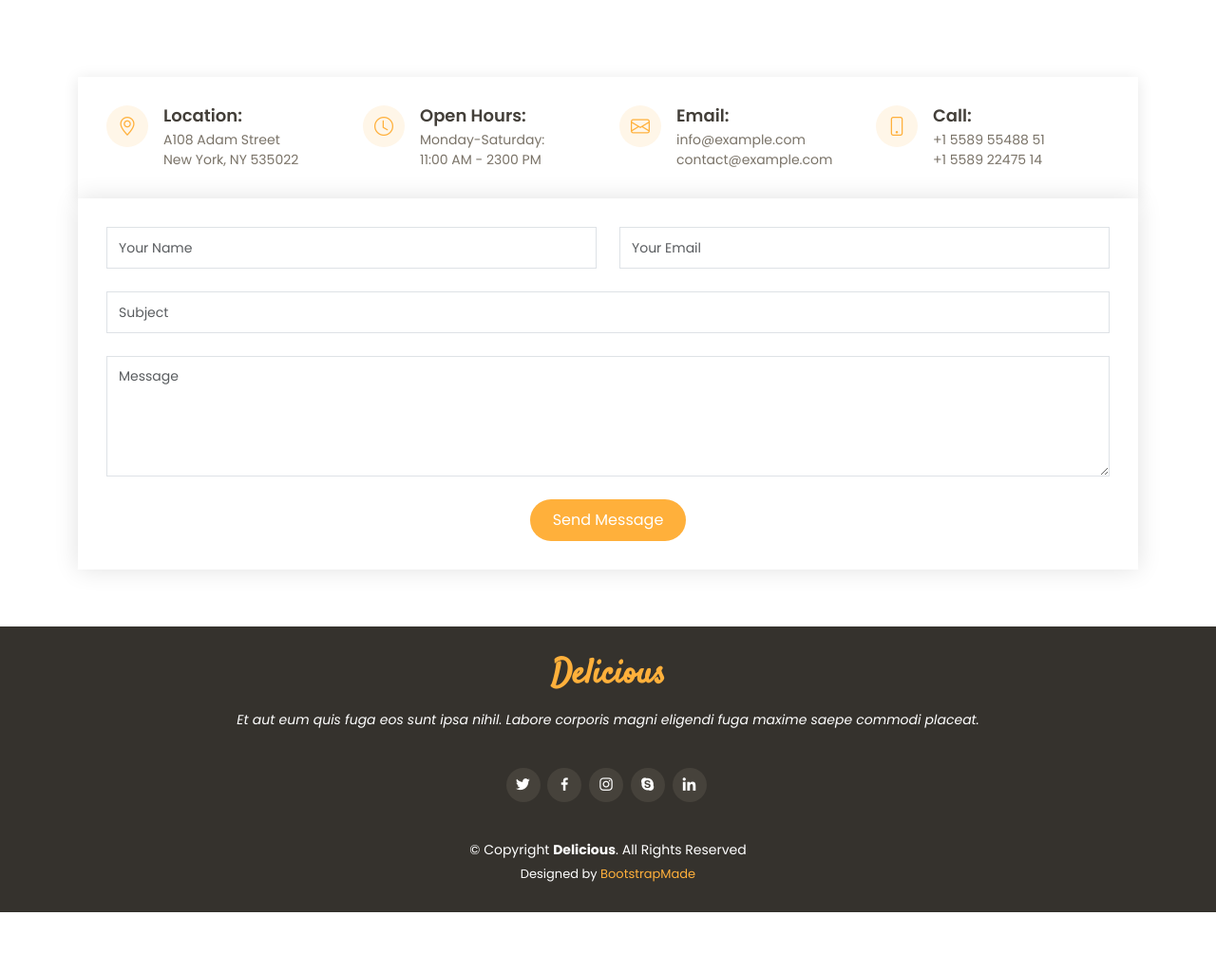
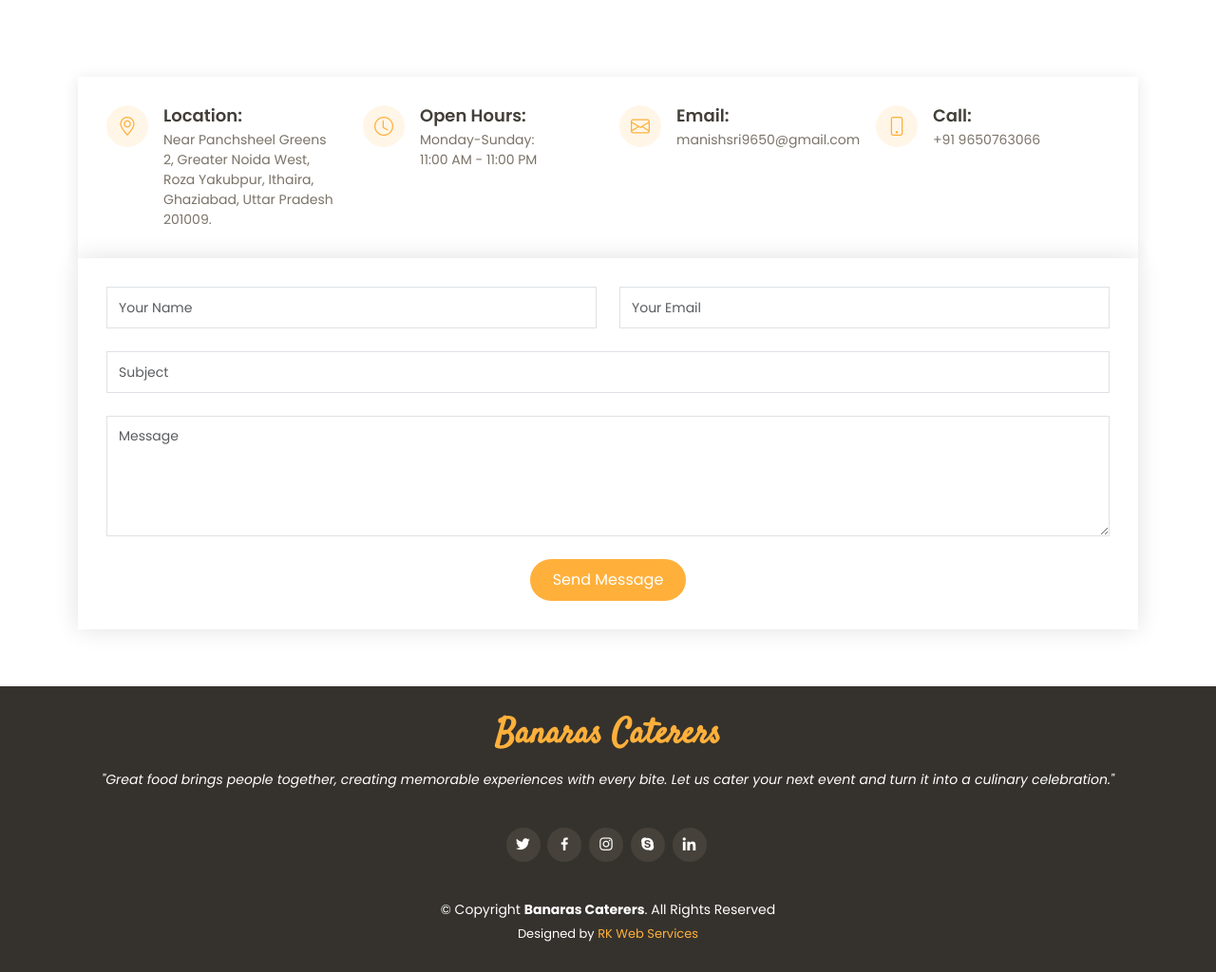
Before and after one commit to anil9450/Benaras_Caters, a plain HTML site: page Delicious/index.html in a window 1280 px wide. Shown: the part 6780-7804 px from the top of the page at 95% size. Before the commit the page ends 7741 px from the top, so only its background shows below. Drawn offline with Linux system fonts and the light colour scheme; grey boxes are pictures that could not be loaded.

Commit message:
14-06-2024 Address Update

```diff
--- a/Delicious/index.html
+++ b/Delicious/index.html
@@ -28,14 +28,6 @@
 
   <!-- Template Main CSS File -->
   <link href="assets/css/style.css" rel="stylesheet">
-
-  <!-- =======================================================
-  * Template Name: Delicious
-  * Template URL: https://bootstrapmade.com/delicious-free-restaurant-bootstrap-theme/
-  * Updated: Mar 17 2024 with Bootstrap v5.3.3
-  * Author: BootstrapMade.com
-  * License: https://bootstrapmade.com/license/
-  ======================================================== -->
 
   <style>
     #pot {
@@ -123,9 +115,6 @@
         <i class="bi bi-list mobile-nav-toggle"></i>
       </nav><!-- .navbar -->
 
-      <!--  <a href="#book-a-table" class="book-a-table-btn scrollto">Book a table</a> -->
-
-    </div>
   </header><!-- End Header -->
 
   <!-- ======= Hero Section ======= -->
@@ -937,8 +926,10 @@
 
         <div class="section-title">
           <h2><span>Contact</span> Us</h2>
-          <p>Ut possimus qui ut temporibus culpa velit eveniet modi omnis est adipisci expedita at voluptas atque vitae
-            autem.</p>
+          <p>
+            We’d love to hear from you! Whether you have questions, feedback, or need assistance, our team is here to
+            help.
+          </p>
         </div>
       </div>
 
@@ -955,25 +946,28 @@
             <div class="col-lg-3 col-md-6 info">
               <i class="bi bi-geo-alt"></i>
               <h4>Location:</h4>
-              <p>A108 Adam Street<br>New York, NY 535022</p>
+              <p>
+                Near Panchsheel Greens 2, Greater Noida West, Roza Yakubpur,
+                Ithaira, Ghaziabad, Uttar Pradesh 201009.
+              </p>
             </div>
 
             <div class="col-lg-3 col-md-6 info mt-4 mt-lg-0">
               <i class="bi bi-clock"></i>
               <h4>Open Hours:</h4>
-              <p>Monday-Saturday:<br>11:00 AM - 2300 PM</p>
+              <p>Monday-Sunday:<br>11:00 AM - 11:00 PM</p>
             </div>
 
             <div class="col-lg-3 col-md-6 info mt-4 mt-lg-0">
               <i class="bi bi-envelope"></i>
               <h4>Email:</h4>
-              <p>info@example.com<br>contact@example.com</p>
+              <p>manishsri9650@gmail.com</p>
             </div>
 
             <div class="col-lg-3 col-md-6 info mt-4 mt-lg-0">
               <i class="bi bi-phone"></i>
               <h4>Call:</h4>
-              <p>+1 5589 55488 51<br>+1 5589 22475 14</p>
+              <p>+91 9650763066</p>
             </div>
           </div>
         </div>
@@ -1009,8 +1003,11 @@
   <!-- ======= Footer ======= -->
   <footer id="footer">
     <div class="container">
-      <h3>Delicious</h3>
-      <p>Et aut eum quis fuga eos sunt ipsa nihil. Labore corporis magni eligendi fuga maxime saepe commodi placeat.</p>
+      <h3>Banaras Caterers</h3>
+      <p>
+        "Great food brings people together, creating memorable experiences with every bite. Let us cater your next
+        event and turn it into a culinary celebration."
+      </p>
       <div class="social-links">
         <a href="#" class="twitter"><i class="bx bxl-twitter"></i></a>
         <a href="#" class="facebook"><i class="bx bxl-facebook"></i></a>
@@ -1019,14 +1016,14 @@
         <a href="#" class="linkedin"><i class="bx bxl-linkedin"></i></a>
       </div>
       <div class="copyright">
-        &copy; Copyright <strong><span>Delicious</span></strong>. All Rights Reserved
+        &copy; Copyright <strong><span>Banaras Caterers</span></strong>. All Rights Reserved
       </div>
       <div class="credits">
         <!-- All the links in the footer should remain intact. -->
         <!-- You can delete the links only if you purchased the pro version. -->
         <!-- Licensing information: https://bootstrapmade.com/license/ -->
         <!-- Purchase the pro version with working PHP/AJAX contact form: https://bootstrapmade.com/delicious-free-restaurant-bootstrap-theme/ -->
-        Designed by <a href="https://bootstrapmade.com/">BootstrapMade</a>
+        Designed by <a href="https://bootstrapmade.com/">RK Web Services</a>
       </div>
     </div>
   </footer><!-- End Footer -->
```
